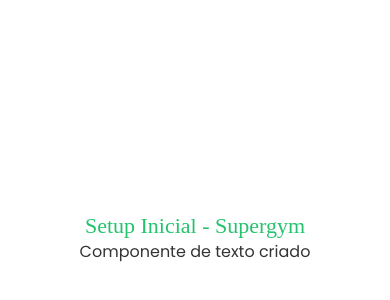
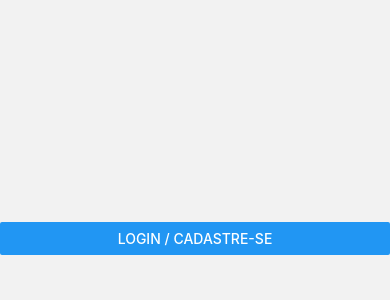
Before and after one commit to ICEI-PUC-Minas-PMV-ADS/SuperGym, a React Native app in the folder src/app/: screen / in a window 390 px wide. Shown: the part 184-484 px from the top of the page. Built offline with nearby package versions, Linux system fonts and the light colour scheme; a web font is replaced by a local one.

Commit message:
Estabelecendo rotas iniciais

```diff
--- a/src/app/App.tsx
+++ b/src/app/App.tsx
@@ -1,9 +1,6 @@
 import { useFonts } from 'expo-font';
-
-import { StatusBar } from 'expo-status-bar';
-import { StyleSheet, View } from 'react-native';
-import { Text } from './src/components/Text';
 import { NavigationContainer } from '@react-navigation/native';
+import Routes from './src/routes/index';
 
 
 export default function App() {
@@ -19,20 +16,7 @@
 
   return (
     <NavigationContainer>
-      <View style={styles.container}>
-        <Text color="#25C26E" weight="600" size={22}>Setup Inicial - Supergym</Text>
-        <Text color="#333" weight="400" size={16}>Componente de texto criado</Text>
-        <StatusBar style="auto" />
-      </View>
+      <Routes />
     </NavigationContainer>
   );
 }
-
-const styles = StyleSheet.create({
-  container: {
-    flex: 1,
-    backgroundColor: '#fff',
-    alignItems: 'center',
-    justifyContent: 'center',
-  },
-});
--- a/src/app/src/pages/Dashboard/index.tsx
+++ b/src/app/src/pages/Dashboard/index.tsx
@@ -1,9 +1,16 @@
 import React from 'react';
-import { View } from 'react-native';
+import { View, Button } from 'react-native';
+
+import { ParamListBase, useNavigation } from '@react-navigation/native';
+import { NativeStackNavigationProp } from '@react-navigation/native-stack';
 
 function Dashboard() {
+  const navigation = useNavigation<NativeStackNavigationProp<ParamListBase>>();
+
   return (
-    <View />
+    <View style={{ flex: 1, justifyContent: 'center' }}>
+      <Button title='Login / Cadastre-se' onPress={() => navigation.navigate('SignIn')} />
+    </View>
   );
 }
 
--- a/src/app/src/pages/SignIn/index.tsx
+++ b/src/app/src/pages/SignIn/index.tsx
@@ -1,9 +1,15 @@
 import React from 'react';
-import { View } from 'react-native';
+import { View, Button } from 'react-native';
+import { ParamListBase, useNavigation } from '@react-navigation/native';
+import { NativeStackNavigationProp } from '@react-navigation/native-stack';
 
 function SignIn() {
+  const navigation = useNavigation<NativeStackNavigationProp<ParamListBase>>();
+
   return (
-    <View />
+    <View style={{ flex: 1, justifyContent: 'center' }}>
+      <Button title="Voltar" onPress={() => navigation.navigate('Dashboard')} />
+    </View>
   );
 }
 
--- a/src/app/src/routes/app.auth.tsx
+++ b/src/app/src/routes/app.auth.tsx
@@ -1,13 +1,13 @@
 import React from 'react';
 import { createNativeStackNavigator } from '@react-navigation/native-stack';
-import SignIn from '../pages/SignIn';
+import Main from '../pages/Index';
 
 const AuthStack = createNativeStackNavigator();
 
 function AuthRoutes() {
   return (
-    <AuthStack.Navigator>
-      <AuthStack.Screen name="SignIn" component={SignIn} />
+    <AuthStack.Navigator initialRouteName='Main'>
+      <AuthStack.Screen name="Main" component={Main} />
     </AuthStack.Navigator>
   );
 }
--- a/src/app/src/routes/app.routes.tsx
+++ b/src/app/src/routes/app.routes.tsx
@@ -1,13 +1,18 @@
 import React from 'react';
 import { createNativeStackNavigator } from '@react-navigation/native-stack';
+import { useNavigation } from '@react-navigation/native';
+
 import Dashboard from '../pages/Dashboard';
+import SignIn from '../pages/SignIn';
 
 const AppStack = createNativeStackNavigator();
 
 function AppRoutes() {
+  const navigation = useNavigation();
   return (
-    <AppStack.Navigator>
-      <AppStack.Screen name="SignIn" component={Dashboard} />
+    <AppStack.Navigator screenOptions={{ headerShown: false }} initialRouteName="Dashboard" >
+      <AppStack.Screen name="Dashboard" component={Dashboard} />
+      <AppStack.Screen name="SignIn" component={SignIn} />
     </AppStack.Navigator>
   );
 }
--- /dev/null
+++ b/src/app/src/routes/index.tsx
@@ -0,0 +1,13 @@
+import React from 'react';
+//import AuthRoutes from './app.auth';
+import AppRoutes from './app.routes';
+
+function Routes() {
+  return (
+    <>
+      <AppRoutes />
+    </>
+  );
+}
+
+export default Routes;
```
Also changed, not shown: src/app/src/pages/Index/index.tsx (added, +13 -0 lines), src/app/src/services/auth.ts (added, +13 -0 lines).
